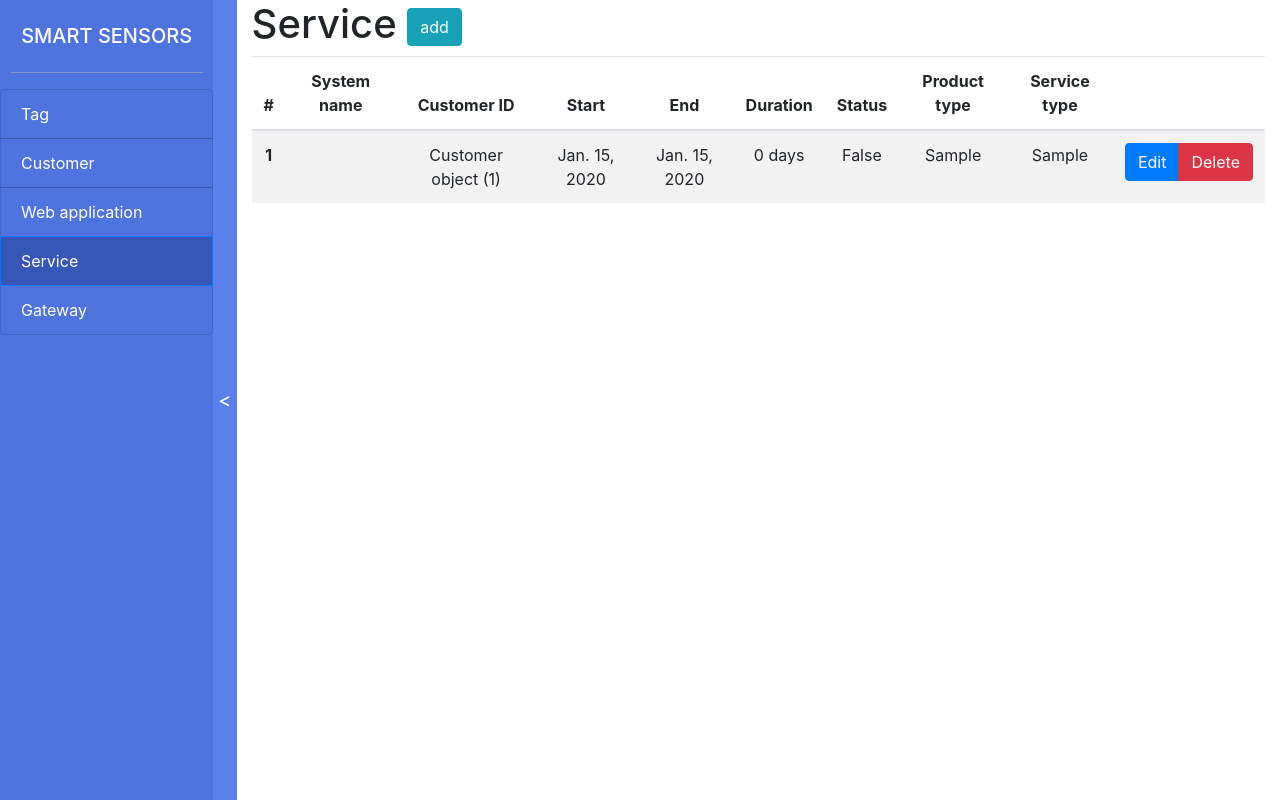
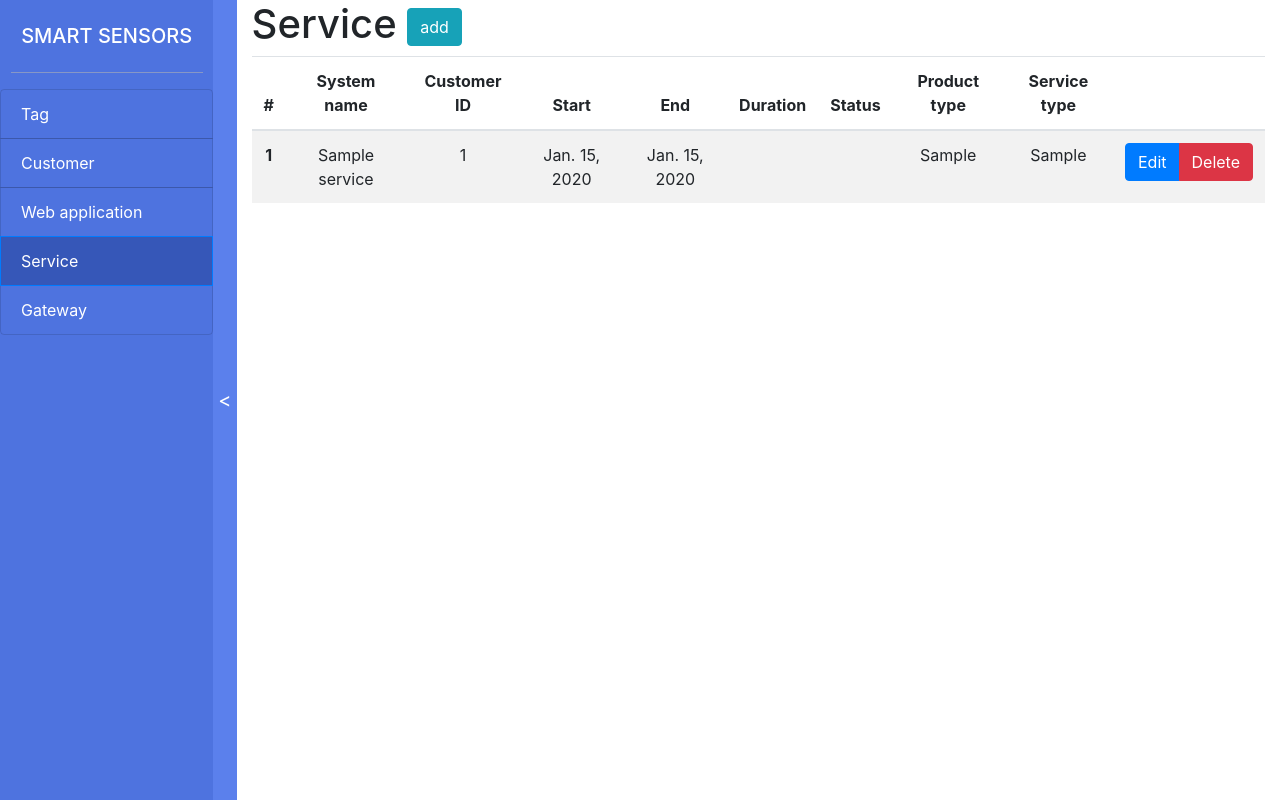
Before and after one commit to SmithChebesta/uni-database, a Django app: page /service in a window 1280 px wide. Run offline with Django 3.2, Linux system fonts and the light colour scheme; tables that the repository leaves empty hold one stand-in row (values such as "Sample post"); some libraries are stand-ins or nearby versions.

Commit message:
โดนด่า

```diff
--- a/display/models.py
+++ b/display/models.py
@@ -19,6 +19,8 @@
     technical_contact = models.TextField(blank=True, default=None, null=True)
 
 
+
+
 class Webapp (models.Model):
     system_name = models.TextField(primary_key=True)
     customer_id = models.ForeignKey("Customer", on_delete=models.CASCADE)
@@ -35,8 +37,7 @@
 
 class service(models.Model):
     customer_id = models.ForeignKey("Customer", on_delete=models.CASCADE)
-    system_name = models.OneToOneField(
-        "Webapp", on_delete=models.CASCADE, null=True, blank=True)
+    system_name = models.OneToOneField( "Webapp", on_delete=models.CASCADE)
     service_start_date = models.DateField()
     service_end_date = models.DateField()
     product_type = models.TextField(null=True, blank=True)
--- a/display/templates/display/service.html
+++ b/display/templates/display/service.html
@@ -61,8 +61,8 @@
                     {%for i in   data%}
                     <tr>
                         <th>{{forloop.counter}}</th>
-                        <td> {{i.system_name}}</td>
-                        <td> {{i.customer_id}}</td>
+                        <td> {{i.system_name_id}}</td>
+                        <td> {{i.customer_id_id}}</td>
                         <td> {{i.service_start_date}}</td>
                         <td> {{i.service_end_date}}</td>
                         <td> {{i.duration}}</td>
--- a/display/templates/display/webapp.html
+++ b/display/templates/display/webapp.html
@@ -62,7 +62,7 @@
                     <tr>
                         <th>{{forloop.counter}}</th>
                         <td> {{i.system_name}}</td>
-                        <td> {{i.customer_id}}</td>
+                        <td> {{i.customer_id_id}}</td>
                         <td> {{i.organizationID}}</td>
                         <td> {{i.product}}</td>
                         <td> {{i.super_admin_id}}</td>
--- a/display/views.py
+++ b/display/views.py
@@ -1,23 +1,23 @@
-from django.shortcuts import render, get_list_or_404
+from django.shortcuts import render
 from . import models
 # Create your views here.
 
 
 def tag(req):
-    return render(req, 'display/index.html', {'data': get_list_or_404(models.Tag)})
+    return render(req, 'display/index.html', {'data': models.Tag.objects.values()})
 
 
 def customer(req):
-    return render(req, 'display/customer.html', {'data': get_list_or_404(models.Customer)})
+    return render(req, 'display/customer.html', {'data': models.Customer.objects.values()})
 
 
 def webapp(req):
-    return render(req, 'display/webapp.html', {'data': get_list_or_404(models.Webapp)})
+    return render(req, 'display/webapp.html', {'data': models.Webapp.objects.values()})
 
 
 def service(req):
-    return render(req, 'display/service.html', {'data': get_list_or_404(models.service)})
+    return render(req, 'display/service.html', {'data': models.service.objects.values()})
 
 
 def gateway(req):
-    return render(req, 'display/gateway.html', {'data': get_list_or_404(models.Gateway)})
+    return render(req, 'display/gateway.html', {'data': models.Gateway.objects.values()})
```
Also changed, not shown: display/migrations/0011_auto_20191116_1312.py (added), display/migrations/0012_auto_20191116_1324.py (added).
